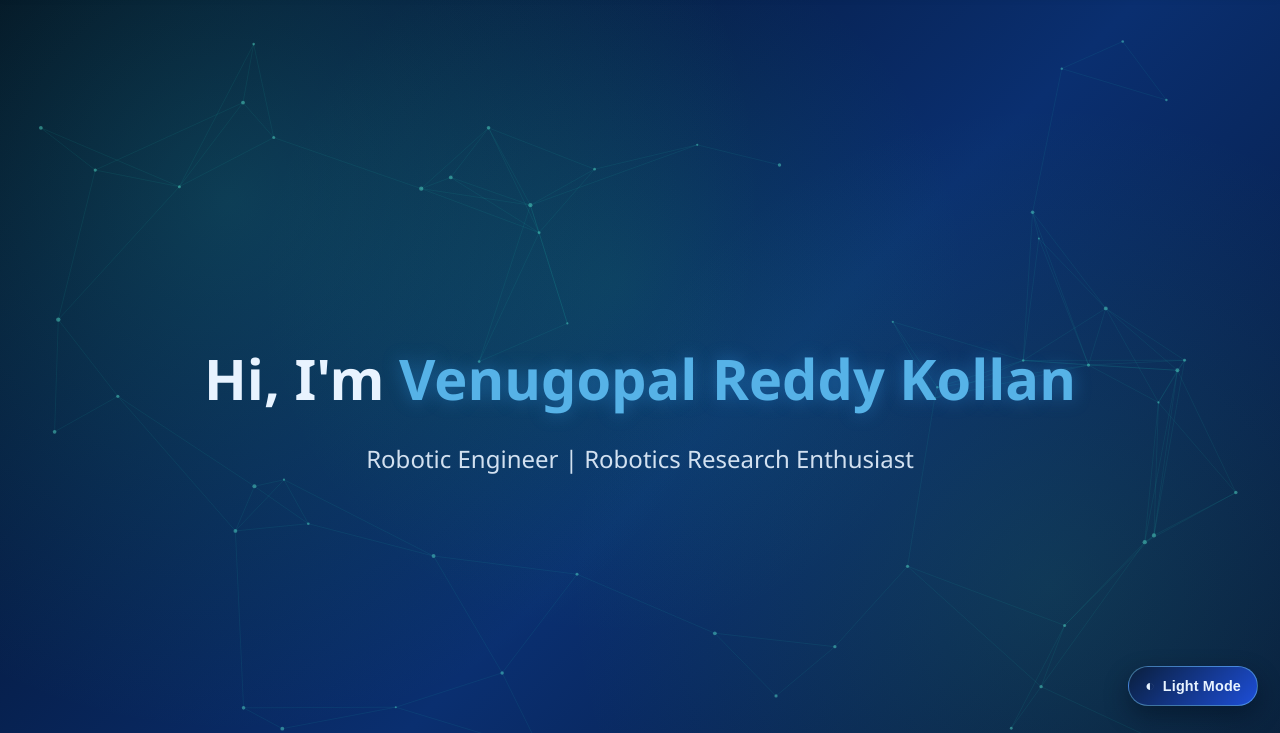
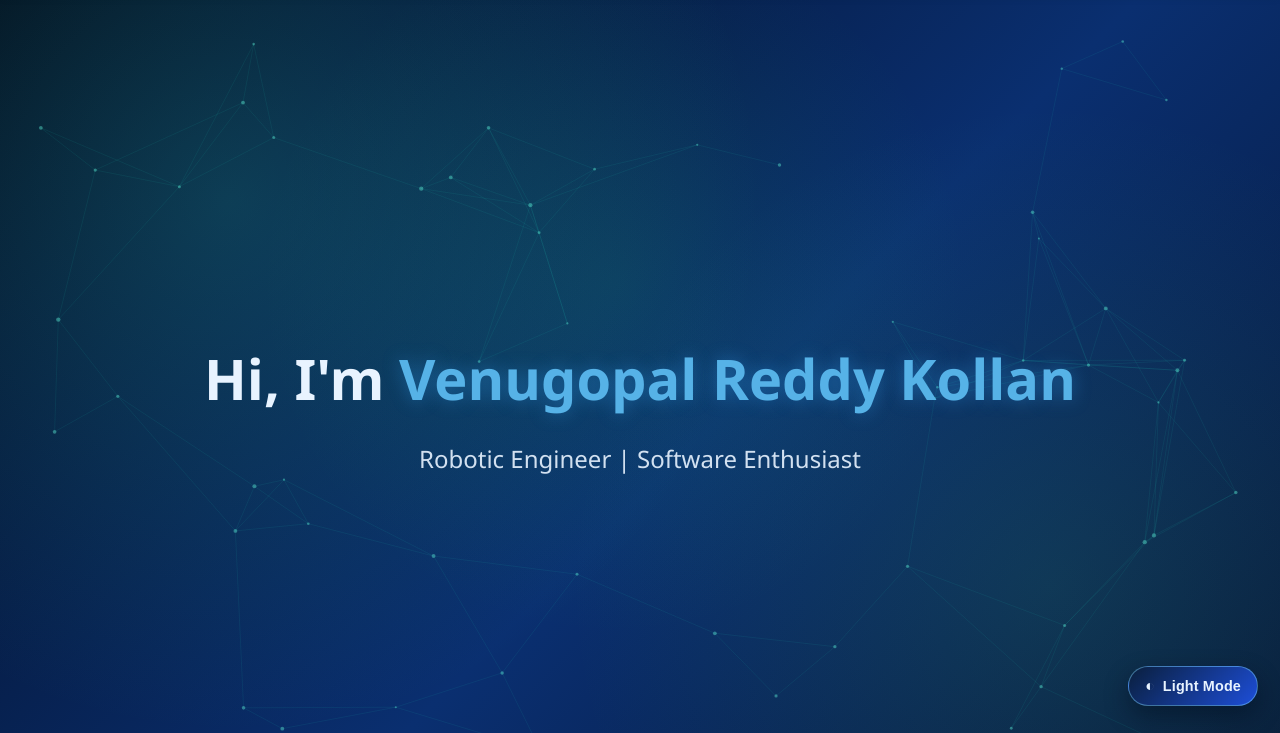
Before and after one commit to venugopalreddykollan/kollan, a plain HTML site: page index.html in a window 1280 px wide. Shown: the part 72-805 px from the top of the page. Drawn offline with Linux system fonts and the light colour scheme.

Commit message:
Update subtitle in index.html to reflect a broader interest in software engineering

```diff
--- a/index.html
+++ b/index.html
@@ -59,7 +59,7 @@
         <div class="container">
             <div class="hero-content">
                 <h1>Hi, I'm <span class="highlight">Venugopal Reddy Kollan</span></h1>
-                <p class="subtitle">Robotic Engineer | Robotics Research Enthusiast</p>
+                <p class="subtitle">Robotic Engineer | Software Enthusiast</p>
             </div>
         </div>
     </section>
```
